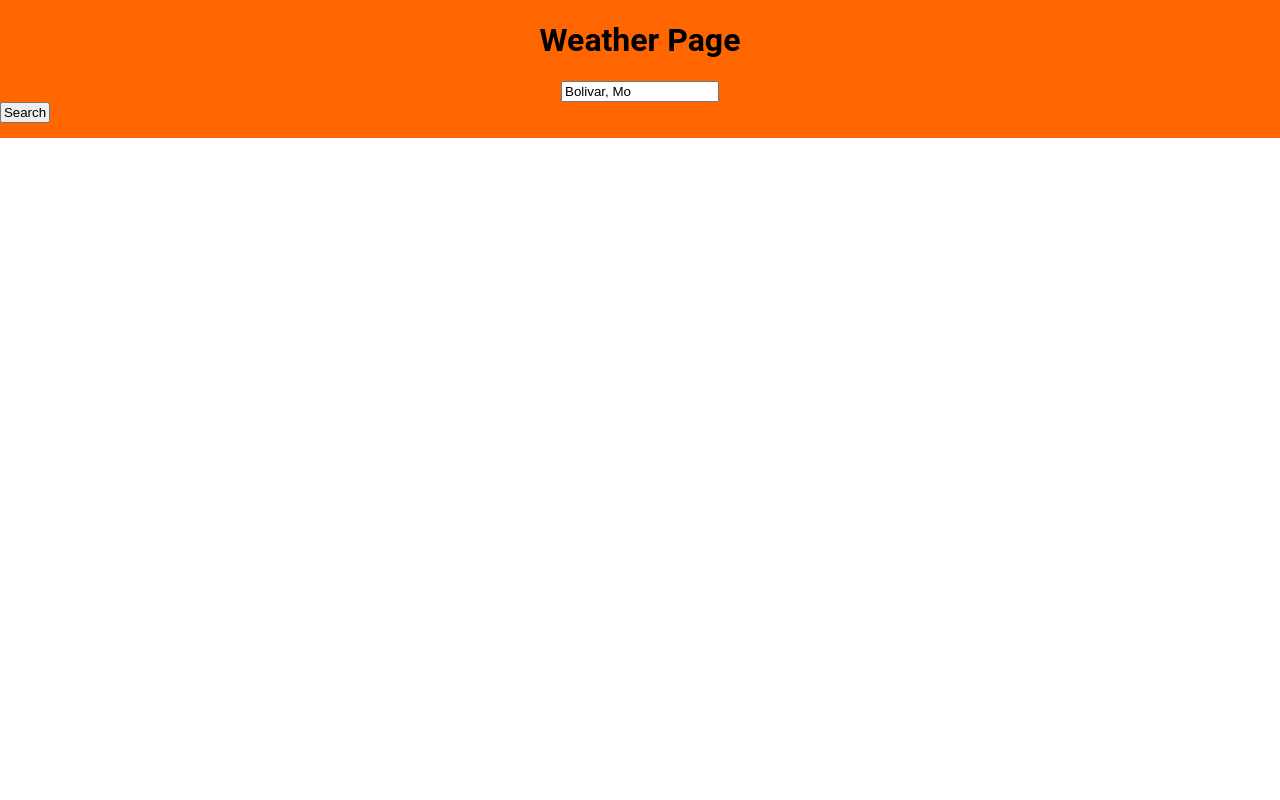
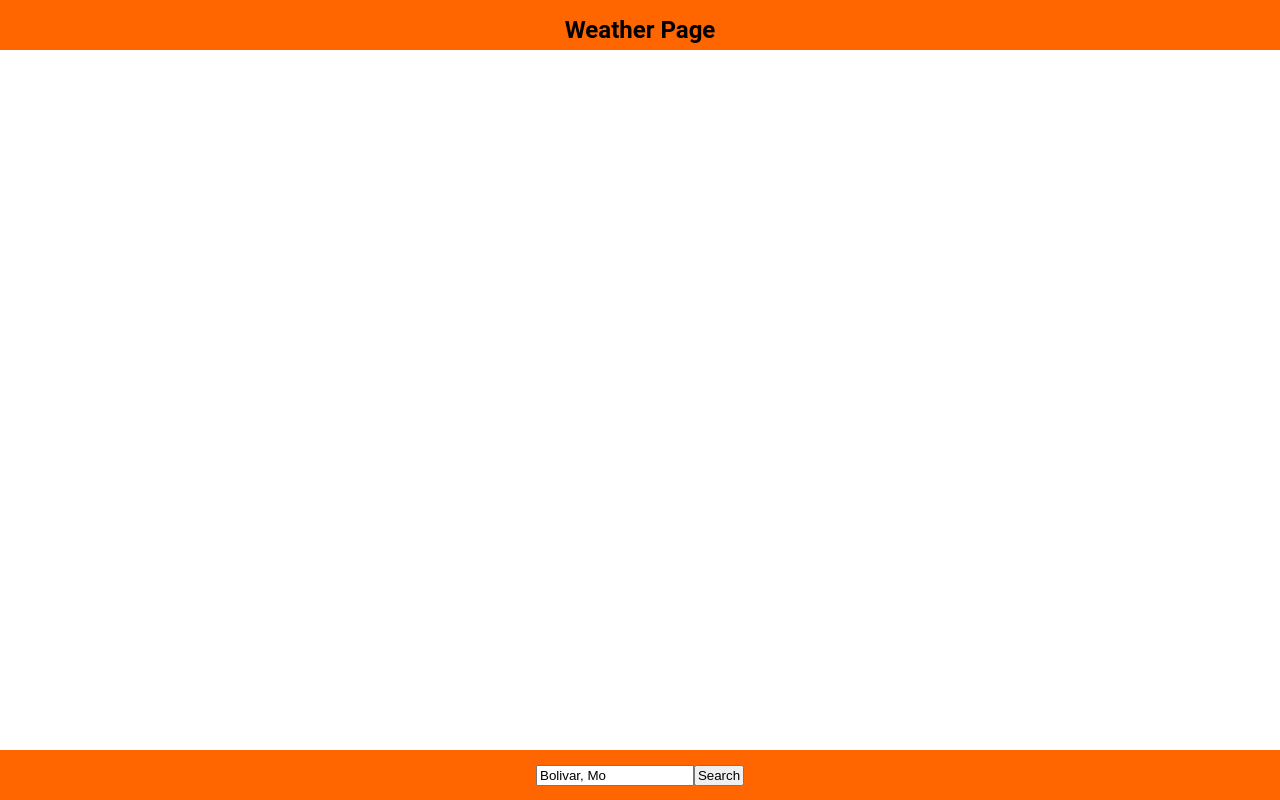
Before and after one commit to kk17203/weather-page, a website: page dist/index.html in a window 1280 px wide. Drawn offline with Linux system fonts and the light colour scheme; no server answers.

Commit message:
Change search form to footer

```diff
--- a/dist/index.html
+++ b/dist/index.html
@@ -7,14 +7,9 @@
         <title>Weather Page</title>
     </head>
     <body>
+        <div class="body-content">
             <div class="header">
                 <h1>Weather Page</h1>
-            <form action="" class="search-form">
-                <label for="search" class="searchBar">
-                    <input type="text" id="search" value="Bolivar, Mo" />
-                </label>
-                <button class="searchBtn">Search</button>
-            </form>
             </div>
             <div class="main">
                 <h2 class="location"></h2>
@@ -23,6 +18,15 @@
                     <div class="tomorrowWeather"></div>
                 </div>
             </div>
+            <div class="footer">
+                <form action="" class="search-form">
+                    <label for="search" class="searchBar">
+                        <input type="text" id="search" value="Bolivar, Mo" />
+                    </label>
+                    <button class="searchBtn">Search</button>
+                </form>
+            </div>
+        </div>
         <script type="module" src="./main.js"></script>
     </body>
 </html>
--- a/dist/stylesheet.css
+++ b/dist/stylesheet.css
@@ -3,22 +3,35 @@ html {
     margin: 0;
     padding: 0;
     font-family: "Roboto", sans-serif;
+    height: 100%;
 }
 
 .header {
     background-color: rgb(255, 102, 0);
     align-items: center;
     display: grid;
-    grid-template-columns: 1fr;
-    padding-bottom: 15px;
+    height: 50px;
+    position: sticky;
+    top: 0;
 }
 
 h1 {
     display: grid;
     justify-content: center;
+    font-size: 1.5rem;
 }
 
-.searchBar {
+.footer {
+    background-color: rgb(255, 102, 0);
+    display: flex;
+    justify-content: center;
+    align-items: center;
+    /* position: sticky; */
+    /* bottom: 0; */
+    height: 50px;
+}
+
+.search-form {
     display: flex;
     justify-content: center;
 }
@@ -33,9 +46,17 @@ h1 {
     justify-content: center;
 }
 
+.body-content {
+    display: grid;
+    grid-template-rows: 50px calc(100vh - 100px) 50px;
+}
+
 .main {
     display: grid;
     justify-content: center;
+    grid-template-rows: 50px 1fr;
+    /* min-height: calc(100% - 50px); */
+    min-height: 100%;
 }
 
 .location {
```
Lines whose indentation alone changed are shown as unchanged.
